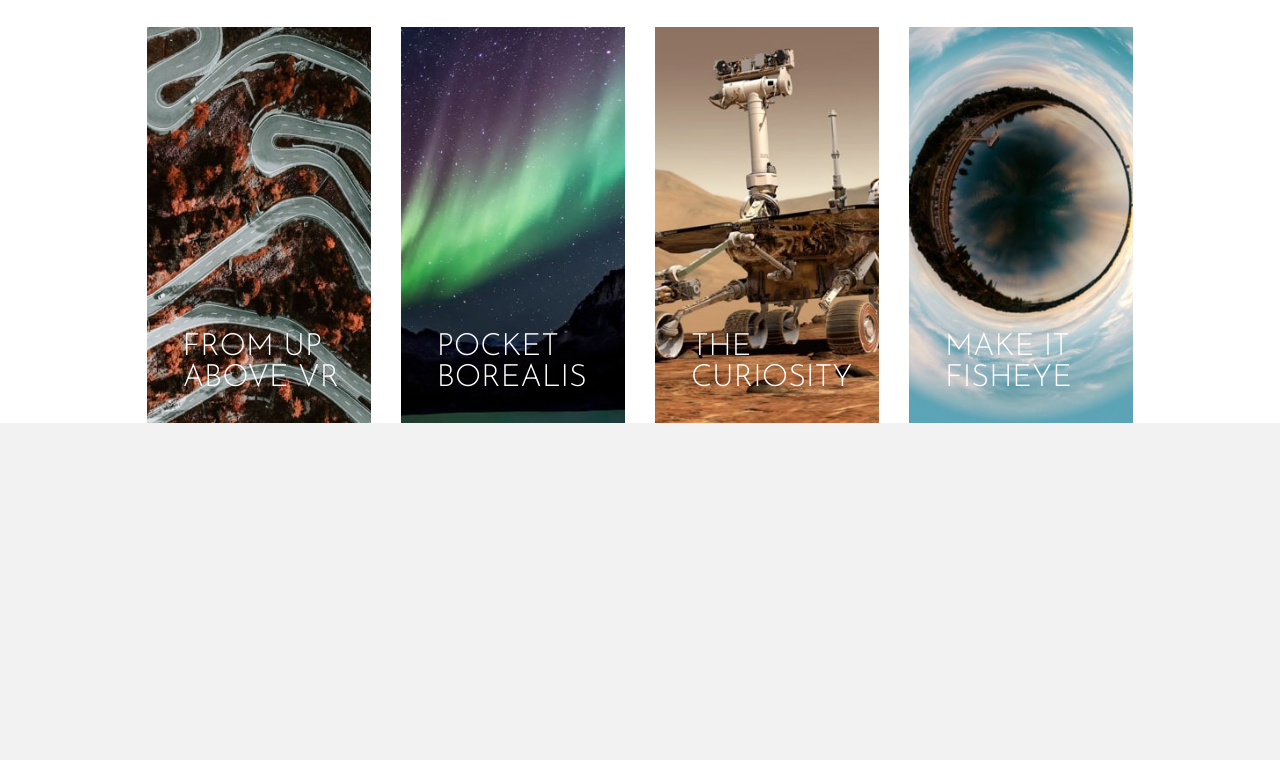
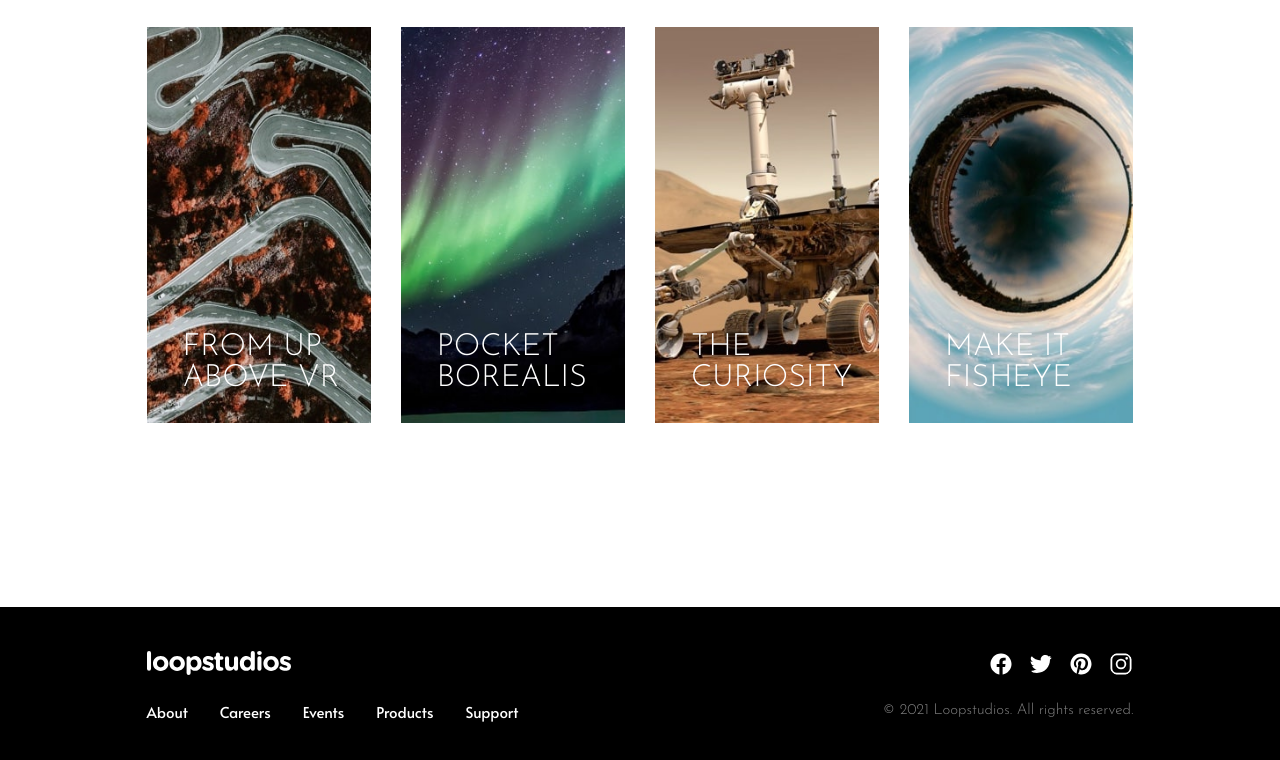
Before and after one commit to Huayao-Zheng/Loopstudios-landing-page, a plain HTML site: page index.html in a window 1280 px wide. Shown: the part 1931-2691 px from the top of the page. Before the commit the page ends 2354 px from the top, so only its background shows below. Drawn offline with nearby package versions, Linux system fonts and the light colour scheme.

Commit message:
finished footer, and completed the challenge

```diff
--- a/index.html
+++ b/index.html
@@ -14,7 +14,7 @@
 
         <ul class="desktop-navigation">
           <li><a href="#about">About</a></li>
-          <li><a href="#careers" Careers>Careers</a></li>
+          <li><a href="#careers">Careers</a></li>
           <li><a href="#events">Events</a></li>
           <li><a href="#products">Products</a></li>
           <li><a href="#support">Support</a></li>
@@ -22,7 +22,7 @@
 
         <ul class="mobile-menu">
           <li><a href="#about">About</a></li>
-          <li><a href="#careers" Careers>Careers</a></li>
+          <li><a href="#careers">Careers</a></li>
           <li><a href="#events">Events</a></li>
           <li><a href="#products">Products</a></li>
           <li><a href="#support">Support</a></li>
@@ -97,7 +97,30 @@
     </section>
     <!-- ********************* END OF CREATIONS *********************** -->
 
-    <footer></footer>
+    <footer>
+      <div class="container">
+        <div class="block-left">
+          <div class="logo"><img src="images/logo.svg" alt="logo" /></div>
+          <ul class="desktop-navigation">
+            <li><a href="#about">About</a></li>
+            <li><a href="#careers">Careers</a></li>
+            <li><a href="#events">Events</a></li>
+            <li><a href="#products">Products</a></li>
+            <li><a href="#support">Support</a></li>
+          </ul>
+        </div>
+
+        <div class="block-right">
+          <div class="socials">
+            <ion-icon name="logo-facebook"></ion-icon>
+            <ion-icon name="logo-twitter"></ion-icon>
+            <ion-icon name="logo-pinterest"></ion-icon>
+            <ion-icon name="logo-instagram"></ion-icon>
+          </div>
+          <div class="copyright-text">&copy; 2021 Loopstudios. All rights reserved.</div>
+        </div>
+      </div>
+    </footer>
     <!-- ********************* END OF CREATIONS *********************** -->
 
     <!-- <div class="attribution">
--- a/scss-partials/_creations.scss
+++ b/scss-partials/_creations.scss
@@ -77,7 +77,8 @@
       display: none;
     }
     &-bottom {
-      margin-top: 2rem;
+      display: block;
+      margin: 2rem auto 0 auto;
     }
   }
 }
--- /dev/null
+++ b/scss-partials/_footer.scss
@@ -0,0 +1,89 @@
+@use 'variables' as var;
+@use 'mixins' as mix;
+
+footer {
+  margin-top: 6rem;
+  padding: 3.5rem 0;
+  background: var.$black;
+
+  .container,
+  .block-left,
+  .block-right {
+    display: flex;
+    flex-direction: column;
+    justify-content: center;
+    align-items: center;
+  }
+
+  .container {
+    gap: 3rem;
+  }
+
+  .block-left {
+    gap: 2rem;
+
+    .logo {
+      width: 9rem;
+    }
+
+    .desktop-navigation {
+      @include mix.navigation-styles;
+      flex-direction: column;
+      align-items: center;
+      gap: 1rem;
+    }
+  }
+
+  .block-right {
+    gap: 1rem;
+
+    .socials {
+      display: flex;
+      gap: 1rem;
+    }
+
+    .socials ion-icon {
+      font-size: 1.5rem;
+      border-radius: 50%;
+      outline: 1.5px dashed transparent;
+      outline-offset: 3px;
+      transition: all 0.3s ease;
+
+      &:hover {
+        outline-color: var.$white;
+      }
+    }
+
+    .copyright-text {
+      color: rgba(var.$white, 0.5);
+    }
+  }
+}
+
+/******************** DESKTOP STYLES  **********************/
+@media (min-width: 768px) {
+  footer {
+    margin-top: 11.5rem;
+    padding: 2.75rem 0;
+
+    .container {
+      flex-direction: row;
+      justify-content: space-between;
+    }
+
+    .block-left {
+      align-items: flex-start;
+      gap: 1.5rem;
+
+      .desktop-navigation {
+        flex-direction: row;
+        gap: 2rem;
+      }
+    }
+
+    .block-right {
+      align-items: flex-end;
+      gap: 1.5rem;
+    }
+  }
+}
--- a/scss-partials/_general.scss
+++ b/scss-partials/_general.scss
@@ -1,4 +1,5 @@
 @use 'variables' as var;
+@use 'mixins' as mix;
 
 @import url('https://fonts.googleapis.com/css2?family=Alata&family=Josefin+Sans:wght@300&display=swap');
 
@@ -39,37 +40,29 @@ ion-icon {
   cursor: pointer;
 }
 
-@mixin card-bg-img($img-name) {
-  background: url('../images/mobile/image-' + $img-name + '.jpg') no-repeat center/cover;
-
-  @media (min-width: 768px) {
-    background-image: url('../images/desktop/image-' + $img-name + '.jpg');
-  }
-}
-
 .earth-bg-img {
-  @include card-bg-img('deep-earth');
+  @include mix.card-bg-img('deep-earth');
 }
 .night-arcade-bg-img {
-  @include card-bg-img('night-arcade');
+  @include mix.card-bg-img('night-arcade');
 }
 .soccer-bg-img {
-  @include card-bg-img('soccer-team');
+  @include mix.card-bg-img('soccer-team');
 }
 .grid-bg-img {
-  @include card-bg-img('grid');
+  @include mix.card-bg-img('grid');
 }
 .from-above-bg-img {
-  @include card-bg-img('from-above');
+  @include mix.card-bg-img('from-above');
 }
 .pocket-borealis-bg-img {
-  @include card-bg-img('pocket-borealis');
+  @include mix.card-bg-img('pocket-borealis');
 }
 .curiosity-bg-img {
-  @include card-bg-img('curiosity');
+  @include mix.card-bg-img('curiosity');
 }
 .fisheye-bg-img {
-  @include card-bg-img('fisheye');
+  @include mix.card-bg-img('fisheye');
 }
 
 .container {
--- /dev/null
+++ b/scss-partials/_mixins.scss
@@ -0,0 +1,41 @@
+@use 'variables' as var;
+
+@mixin navigation-styles {
+  display: flex;
+  gap: 2rem;
+
+  li {
+    display: flex;
+    position: relative;
+
+    &::after {
+      content: '';
+      position: absolute;
+      bottom: -0.5rem;
+      left: 50%;
+      transform: translateX(-50%) scale(0);
+      width: 1.5rem;
+      height: 0.125rem;
+      background: var.$white;
+      transition: all 0.3s ease;
+    }
+
+    &:hover::after {
+      transform: translateX(-50%) scale(1);
+    }
+  }
+
+  li a {
+    font-family: 'Alata', sans-serif;
+    font-weight: 400;
+    line-height: 1.5625rem;
+  }
+}
+
+@mixin card-bg-img($img-name) {
+  background: url('../images/mobile/image-' + $img-name + '.jpg') no-repeat center/cover;
+
+  @media (min-width: 768px) {
+    background-image: url('../images/desktop/image-' + $img-name + '.jpg');
+  }
+}
--- a/scss-partials/_nav.scss
+++ b/scss-partials/_nav.scss
@@ -1,4 +1,5 @@
 @use 'variables' as var;
+@use 'mixins' as mix;
 
 nav {
   position: fixed;
@@ -92,35 +93,7 @@ nav {
       }
 
       .desktop-navigation {
-        display: flex;
-        gap: 2rem;
-
-        li {
-          display: flex;
-          position: relative;
-
-          &::after {
-            content: '';
-            position: absolute;
-            bottom: -0.5rem;
-            left: 50%;
-            transform: translateX(-50%) scale(0);
-            width: 1.5rem;
-            height: 0.125rem;
-            background: var.$white;
-            transition: all 0.3s ease;
-          }
-
-          &:hover::after {
-            transform: translateX(-50%) scale(1);
-          }
-        }
-
-        li a {
-          font-family: 'Alata', sans-serif;
-          font-weight: 400;
-          line-height: 1.5625rem;
-        }
+        @include mix.navigation-styles;
       }
     }
   }
--- a/scss-partials/main.scss
+++ b/scss-partials/main.scss
@@ -5,3 +5,4 @@
 @use 'hero';
 @use 'interactive';
 @use 'creations';
+@use 'footer';
```
Also changed, not shown: css/main.min.css.
